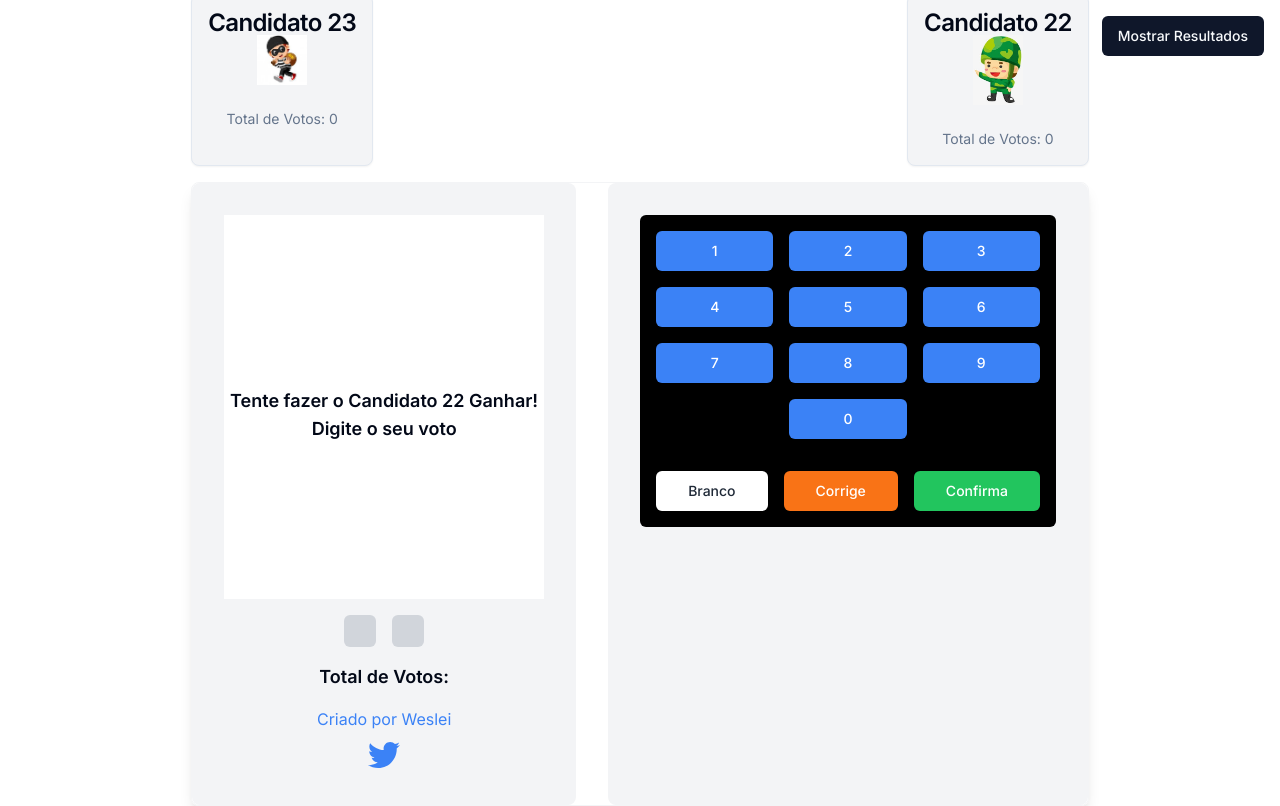
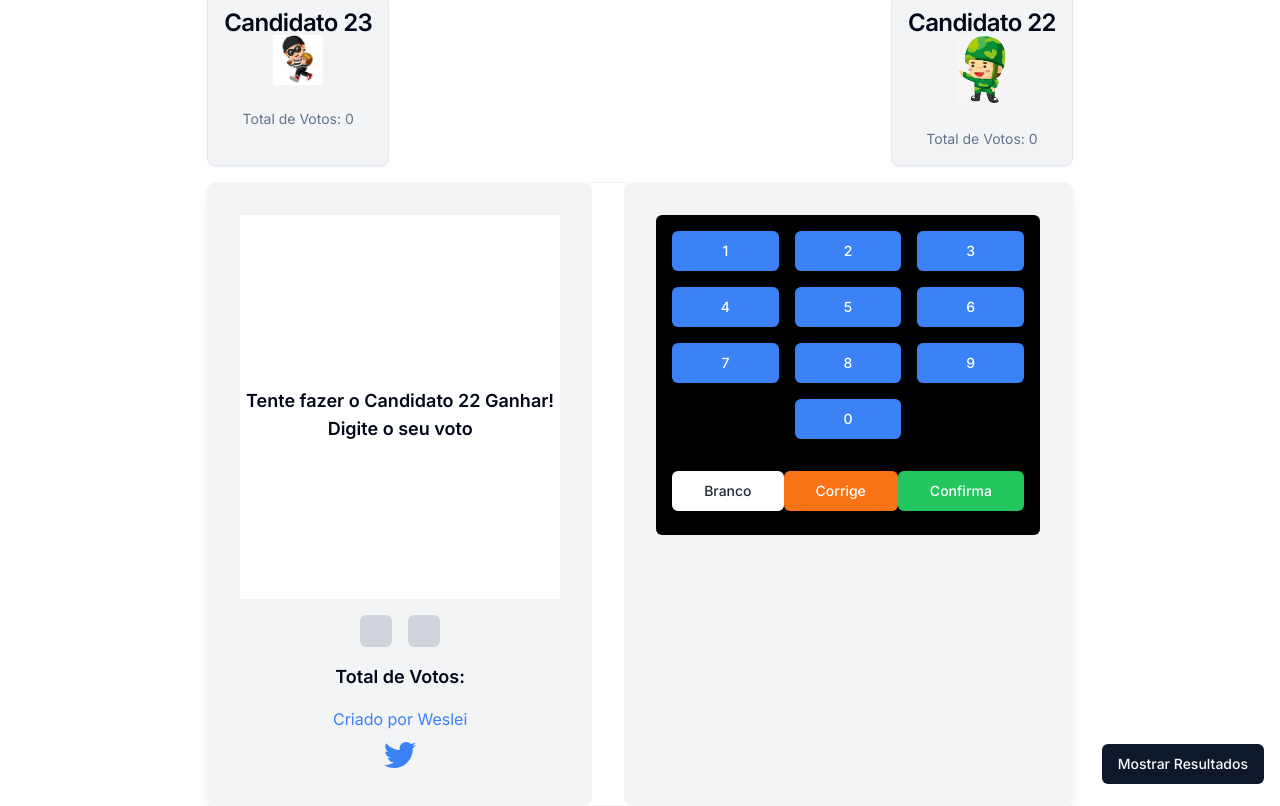
Before and after one commit to wesleibruno/game-of-democracy, a Next.js app: page / in a window 1280 px wide. Built offline with nearby package versions, Linux system fonts and the light colour scheme.

Commit message:
button bottom showResults

```diff
--- a/components/Keypad.tsx
+++ b/components/Keypad.tsx
@@ -26,14 +26,14 @@ const Keypad: React.FC<KeypadProps> = ({
           0
         </Button>
       </div>
-      <div className="p-2 rounded-md mt-4">
-        <Button className="py-4 px-8 bg-white text-gray-800 rounded-md mr-4" onClick={handleVotarBranco}>
+      <div className="p-2 rounded-md mt-4 flex flex-wrap justify-between">
+        <Button className="py-4 px-8 bg-white text-gray-800 rounded-md mb-2" onClick={handleVotarBranco}>
           Branco
         </Button>
-        <Button className="py-4 px-8 bg-orange-500 text-white rounded-md mr-4" onClick={handleCorrigeVoto}>
+        <Button className="py-4 px-8 bg-orange-500 text-white rounded-md mb-2" onClick={handleCorrigeVoto}>
           Corrige
         </Button>
-        <Button className="py-4 px-8 bg-green-500 text-white rounded-md" onClick={handleConfirmarVoto}>
+        <Button className="py-4 px-8 bg-green-500 text-white rounded-md mb-2" onClick={handleConfirmarVoto}>
           Confirma
         </Button>
       </div>
--- a/components/UrnaEletronica.tsx
+++ b/components/UrnaEletronica.tsx
@@ -32,7 +32,7 @@ const UrnaEletronica: React.FC = () => {
     <div className="flex flex-col items-center">
       {!mostrarResultados && (
         <Button
-          className="fixed top-4 right-4"
+          className="fixed bottom-4 right-4"
           onClick={mostrarResultadosEleicao}
         >
           Mostrar Resultados
@@ -41,7 +41,7 @@ const UrnaEletronica: React.FC = () => {
       {!mostrarResultados ? (
         <div className="flex h-screen items-center justify-center">
           <div>
-            <div className="grid grid-rows-1">
+            <div className="grid grid-rows-1 mt-38">
               <div className="flex justify-between w-full mb-4">
                 <CardComponent
                   candidato="23"
```
